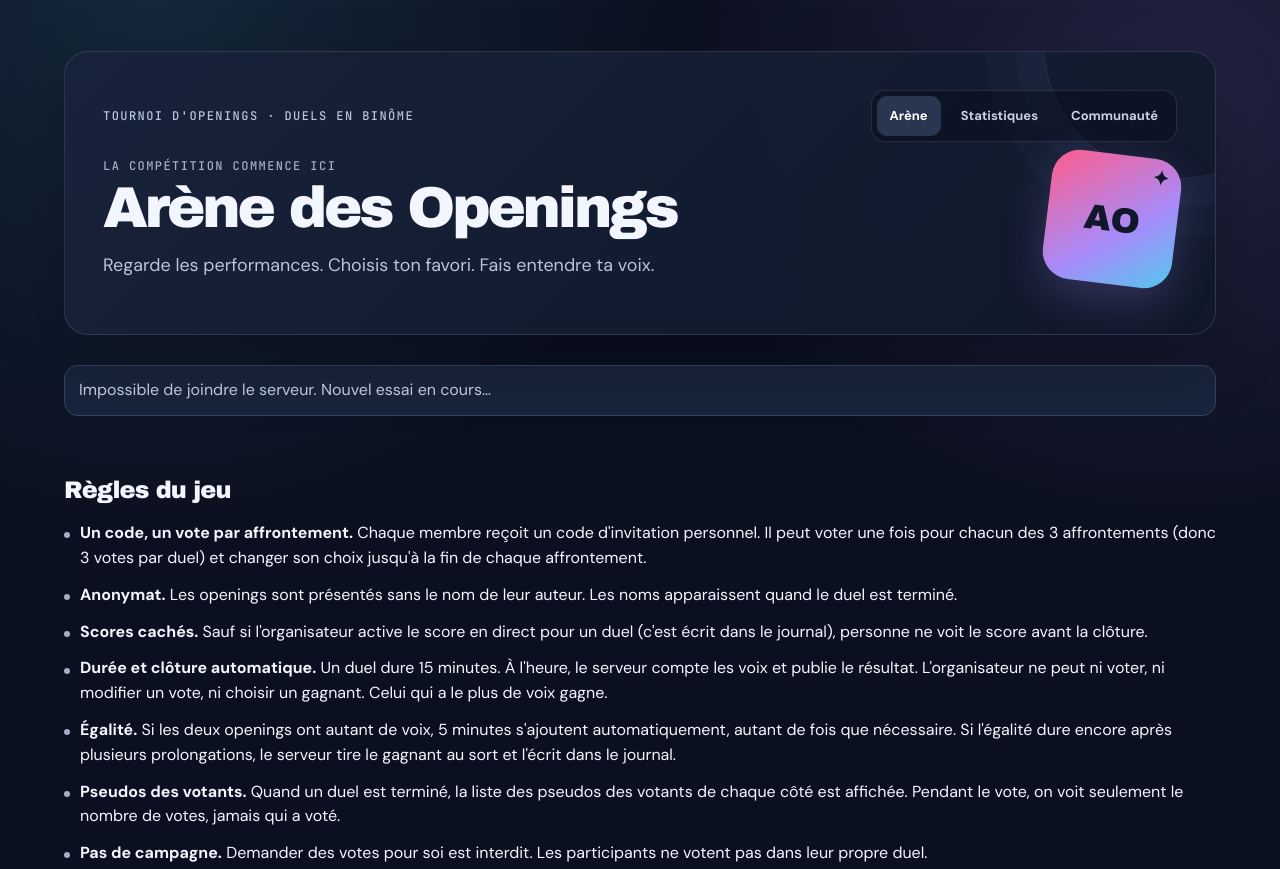
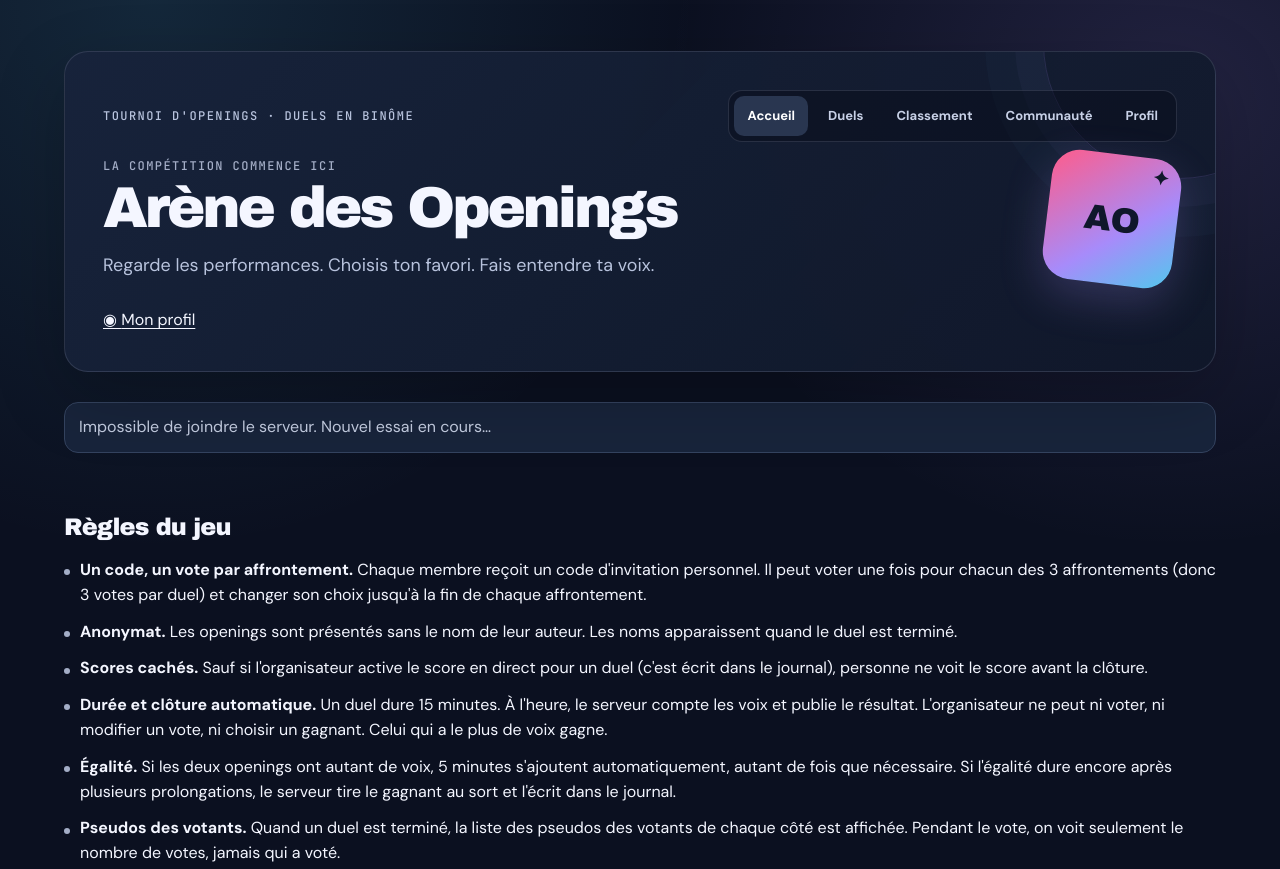
Before and after one commit to kennejunior-git/arene-opening, a website: page public/index.html in a window 1280 px wide. Shown: the top 869 px of the page. Drawn offline with Linux system fonts and the light colour scheme; no server answers; a web font is replaced by a local one.

Commit message:
Restructure player home screen and four-tab navigation

```diff
--- a/public/index.html
+++ b/public/index.html
@@ -8,15 +8,15 @@
 <link rel="stylesheet" href="https://fonts.googleapis.com/css2?family=DM+Sans:wght@400;500;700&family=JetBrains+Mono:wght@400;500&family=Unbounded:wght@600;800&display=swap">
 <link rel="stylesheet" href="/style.css">
 </head>
-<body>
+<body data-screen="home">
 <main>
   <header class="top" id="accueil">
     <div class="topbar">
       <p class="eyebrow">Tournoi d'openings · duels en binôme</p>
-      <nav class="site-nav" aria-label="Navigation principale"><a href="/" aria-current="page">Arène</a><a href="/stats">Statistiques</a><a href="/community">Communauté</a></nav>
+      <nav class="site-nav" aria-label="Navigation principale"><a href="/" aria-current="page">Accueil</a><a href="/duels">Duels</a><a href="/stats">Classement</a><a href="/community">Communauté</a><a href="/profile">Profil</a></nav>
     </div>
     <div class="hero-title"><div><p class="eyebrow">La compétition commence ici</p><h1 id="ttl">Arène des Openings</h1><p class="hero-copy">Regarde les performances. Choisis ton favori. Fais entendre ta voix.</p></div><span class="hero-mark" aria-hidden="true">AO<span>✦</span></span></div>
-    <div class="stats" id="stats"></div>
+    <div class="stats" id="stats"></div><a class="profile-shortcut" href="/profile" aria-label="Ouvrir mon profil">◉ <span>Mon profil</span></a>
   </header>
   <section id="countdown" class="panel" hidden aria-live="polite"></section>
   <section id="liveLeaderboard" class="panel" hidden aria-live="polite"></section>
@@ -49,12 +49,10 @@
   </section>
 </main>
 <nav class="bottom-nav player-bottom-nav" aria-label="Navigation principale">
-  <a href="/#accueil" aria-label="Accueil"><span class="nav-icon" aria-hidden="true">⌂</span><span>Accueil</span></a>
-  <a href="/#duels" aria-label="Duels"><span class="nav-icon" aria-hidden="true">⚔</span><span>Duels</span></a>
-  <a href="/stats" aria-label="Classement"><span class="nav-icon" aria-hidden="true">🏆</span><span>Classement</span></a>
-  <a href="/community" aria-label="Communauté"><span class="nav-icon" aria-hidden="true">◎</span><span>Communauté</span></a>
-  <a href="/#login" aria-label="Profil"><span class="nav-icon" aria-hidden="true">◉</span><span>Profil</span></a>
-</nav>
-<script src="/app.js"></script>
+  <a href="/" data-tab="home"><span class="nav-icon" aria-hidden="true">⌂</span><span>Accueil</span></a>
+  <a href="/duels" data-tab="duels"><span class="nav-icon" aria-hidden="true">⚔</span><span>Duels</span></a>
+  <a href="/stats" data-tab="ranking"><span class="nav-icon" aria-hidden="true">🏆</span><span>Classement</span></a>
+  <a href="/community" data-tab="community"><span class="nav-icon" aria-hidden="true">◎</span><span>Communauté</span></a>
+</nav><script src="/app.js"></script>
 </body>
 </html>
```
